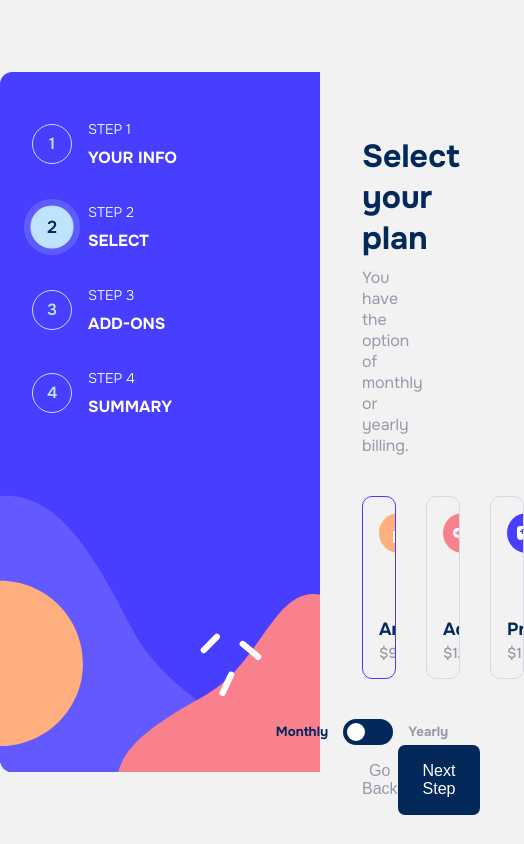
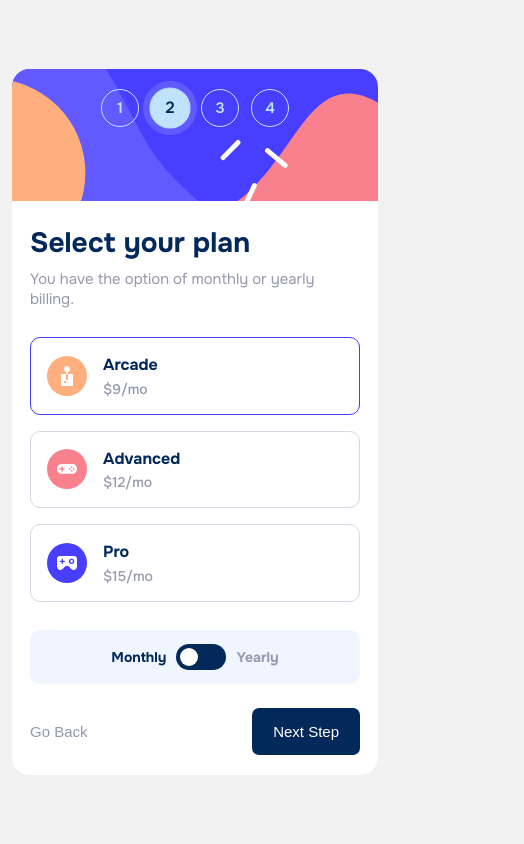
Before and after one commit to TheLuuiis/MultiSteps, a React (Vite) app: page /step2 in a window 390 px wide. Shown: the whole page, 524 px wide, since content can reach past the window. Built offline with nearby package versions, Linux system fonts and the light colour scheme.

Commit message:
Implementación de Responsive Design

```diff
--- a/src/css/components/ButtonBack.css
+++ b/src/css/components/ButtonBack.css
@@ -12,3 +12,17 @@
 .button__back:hover {
 	color: hsl(213, 96%, 18%);
 }
+
+@media (max-width: 640px) {
+	.button__back {
+		font-size: 15px;
+		padding: 14px 0;
+	}
+}
+
+@media (max-width: 360px) {
+	.button__back {
+		font-size: 14px;
+		padding: 12px 0;
+	}
+}
--- a/src/css/components/ButtonNext.css
+++ b/src/css/components/ButtonNext.css
@@ -4,7 +4,15 @@
     display: flex;
     align-items: center;
     justify-content: space-between;
+    gap: 16px;
     margin-top: auto;
+    padding-top: 32px;
+}
+
+.container__button > span {
+    display: block;
+    width: 1px;
+    height: 1px;
 }
 
 .button__next {
@@ -26,3 +34,26 @@
     border: 1px solid hsl(213, 96%, 18%);
     background-color: transparent;
 }
+
+@media (max-width: 640px) {
+    .container__button {
+        padding-top: 24px;
+    }
+
+    .button__next {
+        padding: 14px 20px;
+        font-size: 15px;
+    }
+}
+
+@media (max-width: 360px) {
+    .container__button {
+        gap: 10px;
+        padding-top: 20px;
+    }
+
+    .button__next {
+        padding: 12px 16px;
+        font-size: 14px;
+    }
+}
--- a/src/css/components/Main.css
+++ b/src/css/components/Main.css
@@ -1,6 +1,34 @@
 .container__main {
-    flex: 1;
+    flex: 1 1 auto;
     min-width: 0;
-    height: 100%;
-    padding: 64px 32px 32px 42px;
+    min-height: 0;
+    display: flex;
+    padding: clamp(32px, 4vw, 64px) clamp(24px, 3.2vw, 32px) clamp(28px, 4vw, 32px) clamp(24px, 4vw, 42px);
 }
+
+.container__main > * {
+    width: 100%;
+    min-height: 100%;
+}
+
+@media (max-width: 900px) {
+    .container__main {
+        padding: 32px 28px 28px;
+    }
+}
+
+@media (max-width: 640px) {
+    .container__main {
+        padding: 24px 18px 20px;
+    }
+
+    .container__main > * {
+        min-height: auto;
+    }
+}
+
+@media (max-width: 360px) {
+    .container__main {
+        padding: 20px 14px 16px;
+    }
+}
--- a/src/css/components/Steps.css
+++ b/src/css/components/Steps.css
@@ -2,13 +2,14 @@
     gap: 35px;
     flex: 0 0 320px;
     width: 320px;
-    height: 100%;
+    min-height: 100%;
     display: flex;
     flex-direction: column;
     padding: 48px 32px 48px 32px;
     background: url(/src/assets/images/bg-sidebar-desktop.svg);
     background-repeat: no-repeat;
     background-size: cover;
+    background-position: center;
 }
 
 .step {
@@ -81,3 +82,54 @@
         transform: scale(1.08);
     }
 }
+
+@media (max-width: 900px) {
+    .container__step {
+        gap: 18px;
+        flex: 0 0 auto;
+        width: 100%;
+        min-height: 172px;
+        flex-direction: row;
+        align-items: flex-start;
+        padding: 32px 24px 56px;
+        background-image: url(/src/assets/images/bg-sidebar-mobile.svg);
+    }
+
+    .step {
+        width: auto;
+        height: auto;
+    }
+}
+
+@media (max-width: 640px) {
+    .container__step {
+        gap: 12px;
+        min-height: 132px;
+        justify-content: center;
+        padding: 20px 16px 40px;
+    }
+
+    .description__step {
+        display: none;
+    }
+
+    .number {
+        width: 38px;
+        height: 38px;
+        font-size: 15px;
+    }
+}
+
+@media (max-width: 360px) {
+    .container__step {
+        gap: 8px;
+        min-height: 112px;
+        padding: 16px 10px 28px;
+    }
+
+    .number {
+        width: 34px;
+        height: 34px;
+        font-size: 14px;
+    }
+}
--- a/src/css/components/Sucess.css
+++ b/src/css/components/Sucess.css
@@ -1,6 +1,8 @@
 .container__succes {
     width: 100%;
     height: 100%;
+    max-width: 540px;
+    margin: 0 auto;
     display: flex;
     justify-content: center;
     align-items: center;
@@ -25,5 +27,37 @@
     color: hsl(231, 11%, 63%);
     font-size: 16px;
     font-weight: 500;
+    line-height: 1.6;
     text-align: center;
 }
+
+@media (max-width: 640px) {
+    .container__succes img {
+        width: 68px;
+        height: 68px;
+        margin-bottom: 24px;
+    }
+
+    .container__succes h2 {
+        font-size: 28px;
+    }
+
+    .container__succes p {
+        font-size: 15px;
+    }
+}
+
+@media (max-width: 360px) {
+    .container__succes img {
+        width: 56px;
+        height: 56px;
+    }
+
+    .container__succes h2 {
+        font-size: 24px;
+    }
+
+    .container__succes p {
+        font-size: 14px;
+    }
+}
--- a/src/css/globals.css
+++ b/src/css/globals.css
@@ -24,19 +24,60 @@
 body {
   font-family: var(--font__Family);
   background-color: var(--background__White);
+  min-height: 100dvh;
+}
+
+#root {
+  min-height: 100dvh;
 }
 
 .app {
   width: 100%;
-  height: 100dvh;
+  min-height: 100dvh;
   display: flex;
   justify-content: center;
   align-items: center;
+  padding: clamp(16px, 3vw, 32px);
 }
 
 .container {
   width: 100%;
   max-width: 1000px;
-  height: 700px;
+  min-height: 700px;
   display: flex;
+  background-color: var(--text__White);
+  border-radius: 24px;
+  overflow: hidden;
 }
+
+@media (max-width: 900px) {
+  .app {
+    padding: 16px;
+  }
+
+  .container {
+    min-height: auto;
+    flex-direction: column;
+    border-radius: 20px;
+  }
+}
+
+@media (max-width: 640px) {
+  .app {
+    padding: 12px;
+  }
+
+  .container {
+    border-radius: 18px;
+  }
+}
+
+@media (max-width: 360px) {
+  .app {
+    padding: 8px;
+  }
+
+  .container {
+    border-radius: 16px;
+  }
+}
--- a/src/css/pages/PersonalInfo.css
+++ b/src/css/pages/PersonalInfo.css
@@ -1,6 +1,6 @@
 .container__personal__info {
     width: 100%;
-    height: 100%;
+    min-height: 100%;
     display: flex;
     flex-direction: column;
 }
@@ -27,7 +27,7 @@
 }
 
 .container__form {
-    gap: 35px;
+    gap: 24px;
     width: 100%;
     height: auto;
     display: flex;
@@ -93,3 +93,48 @@
     color: hsl(231, 11%, 63%);
     font-weight: 600;
 }
+
+@media (max-width: 640px) {
+    .title__form {
+        margin-bottom: 28px;
+    }
+
+    .title__form h2 {
+        font-size: 28px;
+    }
+
+    .title__form p,
+    .inputs label,
+    .inputs input {
+        font-size: 15px;
+    }
+
+    .error__text {
+        font-size: 13px;
+    }
+}
+
+@media (max-width: 420px) {
+    .label__row {
+        align-items: flex-start;
+        flex-direction: column;
+        gap: 4px;
+    }
+}
+
+@media (max-width: 360px) {
+    .title__form h2 {
+        font-size: 24px;
+    }
+
+    .title__form p,
+    .inputs label,
+    .inputs input,
+    .error__text {
+        font-size: 14px;
+    }
+
+    .inputs input {
+        padding: 11px;
+    }
+}
--- a/src/css/pages/SeleccionarComplemento.css
+++ b/src/css/pages/SeleccionarComplemento.css
@@ -1,6 +1,6 @@
 .container__select__complement {
     width: 100%;
-    height: 100%;
+    min-height: 100%;
     display: flex;
     flex-direction: column;
 }
@@ -27,7 +27,7 @@
 }
 
 .container__complement {
-    gap: 20px;
+    gap: 16px;
     width: 100%;
     height: auto;
     display: flex;
@@ -39,7 +39,9 @@
     height: auto;
     padding: 24px;
     border-radius: 10px;
-    display: flex;
+    display: grid;
+    grid-template-columns: minmax(0, 1fr) auto;
+    gap: 16px;
     justify-content: space-between;
     align-items: center;
     cursor: pointer;
@@ -48,11 +50,11 @@
 }
 
 .info__add {
-    gap: 30px;
-    width: auto;
+    gap: 18px;
+    width: 100%;
     height: auto;
     display: flex;
-    justify-content: center;
+    justify-content: flex-start;
     align-items: center;
 }
 
@@ -100,3 +102,64 @@
     border: 1px solid hsl(243, 100%, 62%);
     background-color: hsl(217, 100%, 97%);
 }
+
+@media (max-width: 640px) {
+    .title__select {
+        margin-bottom: 28px;
+    }
+
+    .title__select h2 {
+        font-size: 28px;
+    }
+
+    .title__select p,
+    .description__add p,
+    .add span {
+        font-size: 15px;
+    }
+
+    .description__add h4 {
+        font-size: 16px;
+    }
+
+    .add {
+        padding: 18px;
+    }
+}
+
+@media (max-width: 480px) {
+    .add {
+        grid-template-columns: 1fr;
+        gap: 12px;
+    }
+
+    .info__add {
+        gap: 14px;
+        align-items: flex-start;
+    }
+
+    .add span {
+        justify-self: start;
+        padding-left: 33px;
+    }
+}
+
+@media (max-width: 360px) {
+    .title__select h2 {
+        font-size: 24px;
+    }
+
+    .title__select p,
+    .description__add p,
+    .add span {
+        font-size: 14px;
+    }
+
+    .description__add h4 {
+        font-size: 15px;
+    }
+
+    .add {
+        padding: 16px 14px;
+    }
+}
--- a/src/css/pages/SeleccionarPlan.css
+++ b/src/css/pages/SeleccionarPlan.css
@@ -1,6 +1,6 @@
 .container__select__plan {
     width: 100%;
-    height: 100%;
+    min-height: 100%;
     display: flex;
     flex-direction: column;
 }
@@ -27,17 +27,15 @@
 }
 
 .container__plans {
-    gap: 30px;
+    gap: 20px;
     width: 100%;
-    height: 182.98px;
-    display: flex;
-    justify-content: space-between;
+    display: grid;
+    grid-template-columns: repeat(3, minmax(0, 1fr));
     margin: 0px 0px 40px;
 }
 
 .plan {
-    flex: 1;
-    height: 100%;
+    min-height: 183px;
     padding: 16px;
     cursor: pointer;
     transition: 0.3s ease-in-out;
@@ -100,6 +98,9 @@
     height: auto;
     display: flex;
     justify-content: center;
+    padding: 16px;
+    border-radius: 10px;
+    background-color: hsl(217, 100%, 97%);
 }
 
 .duration {
@@ -153,3 +154,95 @@
 .switch input:checked + .slider::before {
     transform: translateX(24px);
 }
+
+@media (max-width: 900px) {
+    .container__plans {
+        gap: 16px;
+    }
+}
+
+@media (max-width: 700px) {
+    .title__plan {
+        margin-bottom: 28px;
+    }
+
+    .title__plan h2 {
+        font-size: 28px;
+    }
+
+    .title__plan p {
+        font-size: 15px;
+    }
+
+    .container__plans {
+        grid-template-columns: 1fr;
+        margin-bottom: 28px;
+    }
+
+    .plan {
+        min-height: auto;
+    }
+
+    .plan label {
+        flex-direction: row;
+        align-items: center;
+        gap: 16px;
+    }
+
+    .details {
+        flex: 1;
+    }
+}
+
+@media (max-width: 420px) {
+    .container__duration {
+        padding: 14px 10px;
+    }
+
+    .duration {
+        gap: 10px;
+    }
+
+    .duration__label,
+    .details p {
+        font-size: 14px;
+    }
+
+    .details h4 {
+        font-size: 16px;
+    }
+}
+
+@media (max-width: 360px) {
+    .title__plan h2 {
+        font-size: 24px;
+    }
+
+    .title__plan p,
+    .details p,
+    .duration__label {
+        font-size: 14px;
+    }
+
+    .plan {
+        padding: 14px;
+    }
+
+    .plan label {
+        gap: 12px;
+    }
+
+    .switch {
+        width: 46px;
+        height: 24px;
+    }
+
+    .slider::before {
+        width: 16px;
+        height: 16px;
+    }
+
+    .switch input:checked + .slider::before {
+        transform: translateX(22px);
+    }
+}
--- a/src/css/pages/Sumatoria.css
+++ b/src/css/pages/Sumatoria.css
@@ -1,6 +1,6 @@
 .container__sumatoria {
     width: 100%;
-    height: 100%;
+    min-height: 100%;
     display: flex;
     flex-direction: column;
 }
@@ -27,7 +27,7 @@
 }
 
 .sumatoria {
-    gap: 30px;
+    gap: 24px;
     width: 100%;
     height: auto;
     display: flex;
@@ -41,6 +41,7 @@
     width: 100%;
     min-height: 78.8px;
     display: flex;
+    gap: 16px;
     justify-content: space-between;
     align-items: center;
 }
@@ -101,3 +102,64 @@
 .total__price {
     color: hsl(243, 100%, 62%) !important;
 }
+
+@media (max-width: 640px) {
+    .title__plan {
+        margin-bottom: 28px;
+    }
+
+    .title__plan h2 {
+        font-size: 28px;
+    }
+
+    .title__plan p,
+    .sum span,
+    .sum button,
+    .sum__addon p {
+        font-size: 15px;
+    }
+
+    .sum h3,
+    .sum p {
+        font-size: 16px;
+    }
+
+    .sumatoria {
+        padding: 18px;
+    }
+}
+
+@media (max-width: 480px) {
+    .sum {
+        min-height: auto;
+        align-items: flex-start;
+        flex-direction: column;
+    }
+
+    .sum p,
+    .total__price {
+        align-self: flex-start;
+    }
+}
+
+@media (max-width: 360px) {
+    .title__plan h2 {
+        font-size: 24px;
+    }
+
+    .title__plan p,
+    .sum span,
+    .sum button,
+    .sum__addon p {
+        font-size: 14px;
+    }
+
+    .sum h3,
+    .sum p {
+        font-size: 15px;
+    }
+
+    .sumatoria {
+        padding: 16px 14px;
+    }
+}
```
